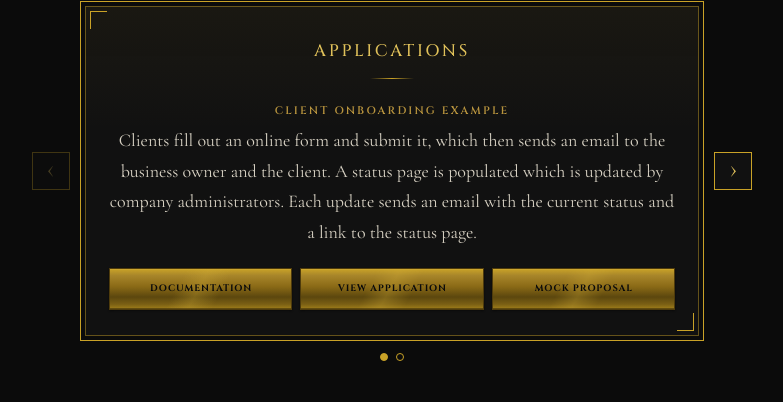
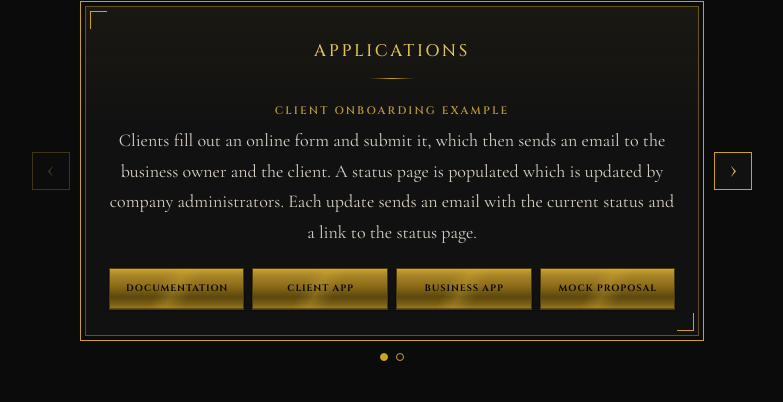
Before and after one commit to ExpandOutward/hireken, a plain HTML site: page index.html in a window 1280 px wide. Shown: the part 1049-1451 px from the top of the page, without its empty margins (248-1031 px from the left). Drawn offline with nearby package versions, Linux system fonts and the light colour scheme.

Commit message:
modified:   index.html

```diff
--- a/index.html
+++ b/index.html
@@ -95,7 +95,10 @@
               Documentation
             </a>
             <a class="button" href="https://client-intake-mb0l.onrender.com/" target="_blank" rel="noopener noreferrer">
-              View Application
+              Client App
+            </a>
+            <a class="button" href="https://client-intake-mb0l.onrender.com/admin.html" target="_blank" rel="noopener noreferrer">
+              Business App
             </a>
             <a class="button" href="" target="_blank" rel="noopener noreferrer">
               Mock Proposal
```
